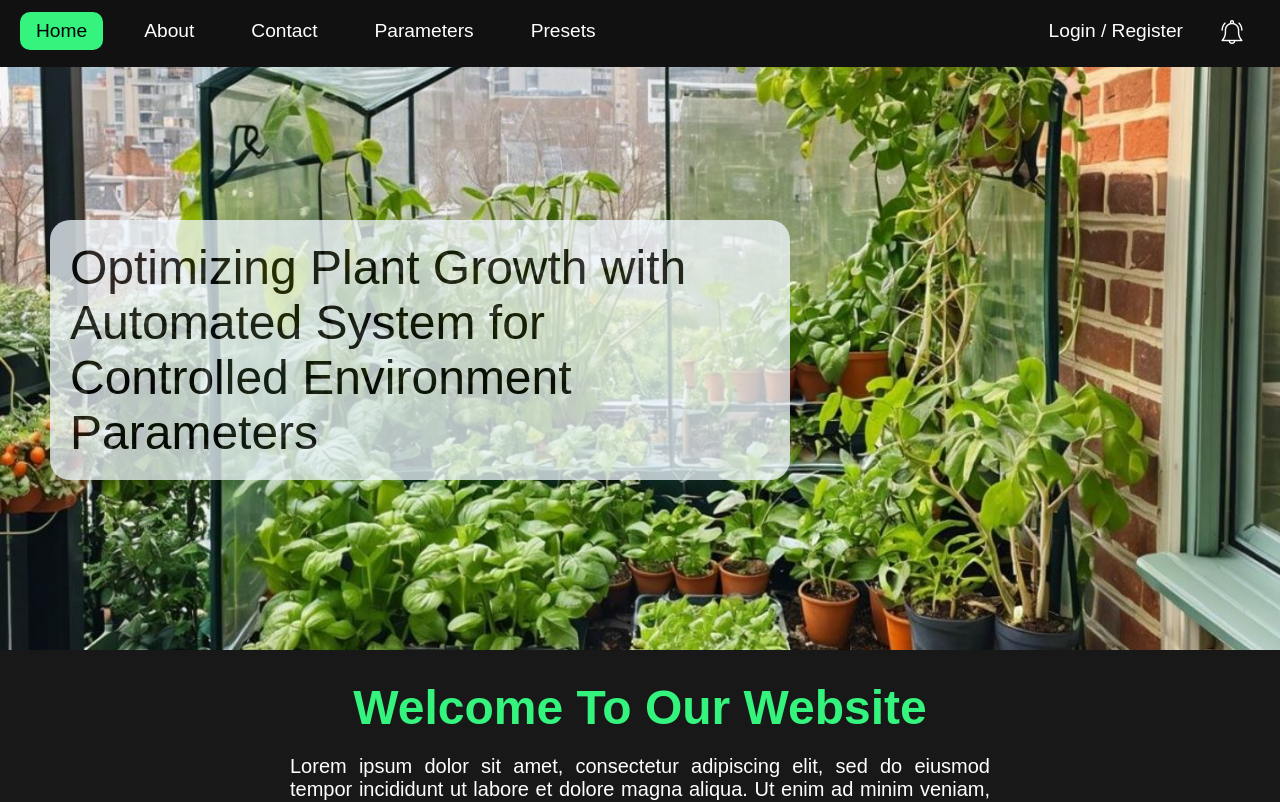
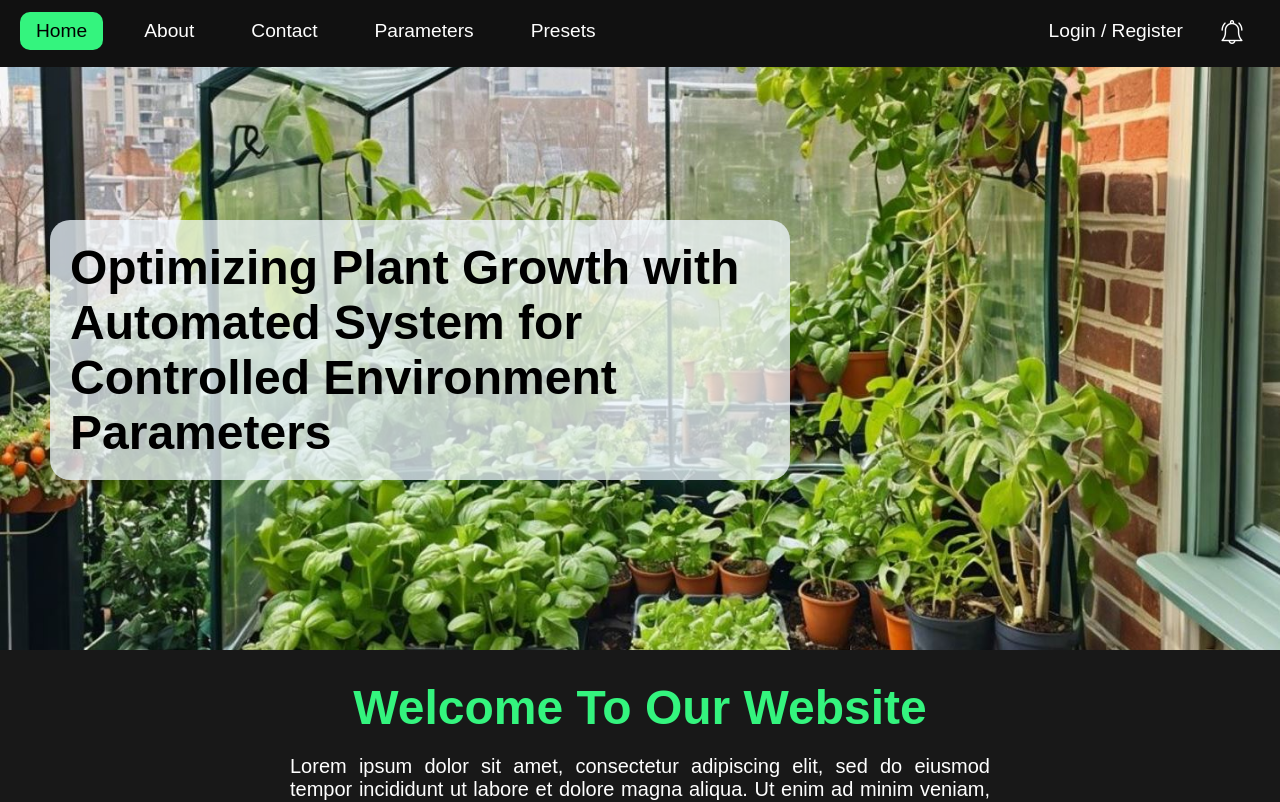
Before and after one commit to seannn9/Thesis-Webpage-Mockup, a React (Vite) app: page / in a window 1280 px wide. Shown: the top 802 px of the page. Built offline with nearby package versions, Linux system fonts and the light colour scheme.

Commit message:
removed opacity from title

```diff
--- a/src/pages/Home.jsx
+++ b/src/pages/Home.jsx
@@ -19,8 +19,10 @@ function Home() {
             <Notif status={isActive ? "active" : "notActive"} />
             <div className="backgroundContainer" id="home">
                 <div className="thesisTitle">
-                    Optimizing Plant Growth with Automated System for Controlled
-                    Environment Parameters
+                    <h4>
+                        Optimizing Plant Growth with Automated System for
+                        Controlled Environment Parameters
+                    </h4>
                 </div>
             </div>
             <div className="introduction">
--- a/src/styles/App.css
+++ b/src/styles/App.css
@@ -61,14 +61,16 @@
 }
 
 .backgroundContainer .thesisTitle {
-    background-color: aliceblue;
-    opacity: 0.75;
-    font-size: 48px;
-    font-family: "Futura", Arial, Helvetica, sans-serif;
+    background-color: rgb(240, 248, 255, 0.75);
     border-radius: 20px;
     max-width: 700px;
     padding: 20px;
     margin-left: 50px;
+}
+
+.backgroundContainer .thesisTitle h4 {
+    font-size: 48px;
+    font-family: "Futura", Arial, Helvetica, sans-serif;
 }
 
 .introduction {
```
